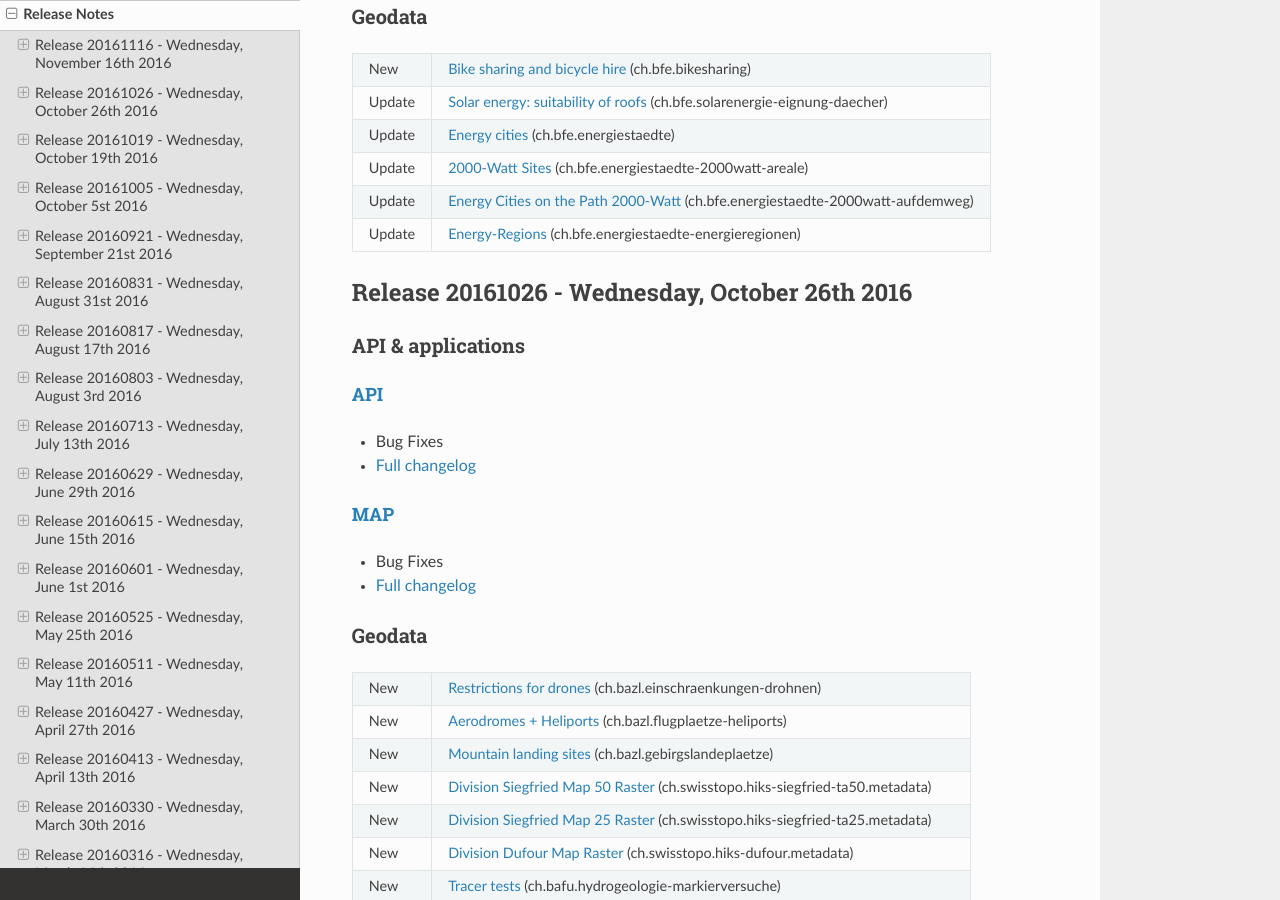
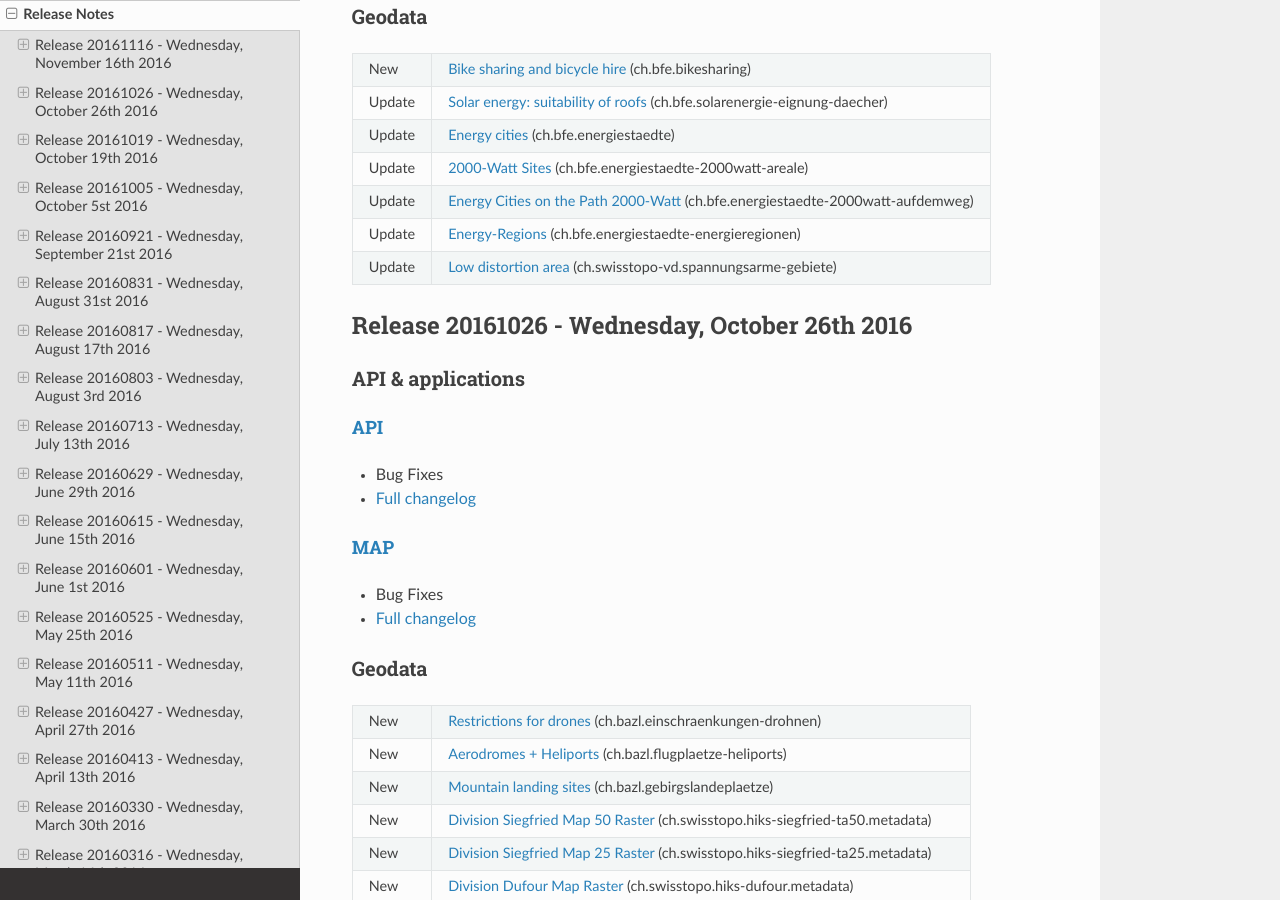
Before and after one commit to swisstopo-test/doc-chsdi3, a Sphinx documentation site: the page built from source/releasenotes/index.rst, in a window 1280 px wide and 900 px high, scrolled down 576 px. Built offline with Sphinx 7.4.7 and the Read the Docs theme 2.0.0, drawn with Linux system fonts in a browser that asks for light colours.

Commit message:
Add ch.swisstopo-vd.spannungsarme-gebiete update

```diff
--- a/source/releasenotes/index.rst
+++ b/source/releasenotes/index.rst
@@ -50,6 +50,8 @@ Geodata
 | Update | `Energy Cities on the Path 2000-Watt <//map.geo.admin.ch/?layers=ch.bfe.energiestaedte-2000watt-aufdemweg>`__ (ch.bfe.energiestaedte-2000watt-aufdemweg)    |
 +--------+-------------------------------------------------------------------------------------------------------------------------------------------------------------+
 | Update | `Energy-Regions <//map.geo.admin.ch/?layers=ch.bfe.energiestaedte-energieregionen>`__ (ch.bfe.energiestaedte-energieregionen)                               |
++--------+-------------------------------------------------------------------------------------------------------------------------------------------------------------+
+| Update | `Low distortion area <//map.geo.admin.ch/?layers=ch.swisstopo-vd.spannungsarme-gebiete>`__ (ch.swisstopo-vd.spannungsarme-gebiete)                          |
 +--------+-------------------------------------------------------------------------------------------------------------------------------------------------------------+
 
 
```
